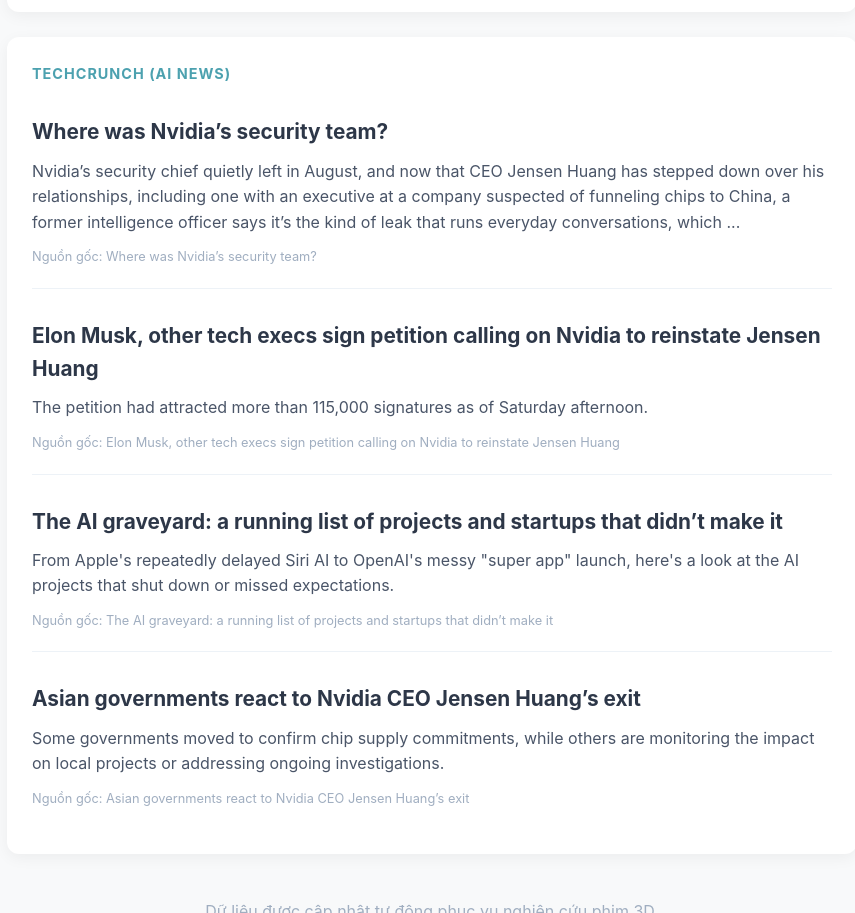
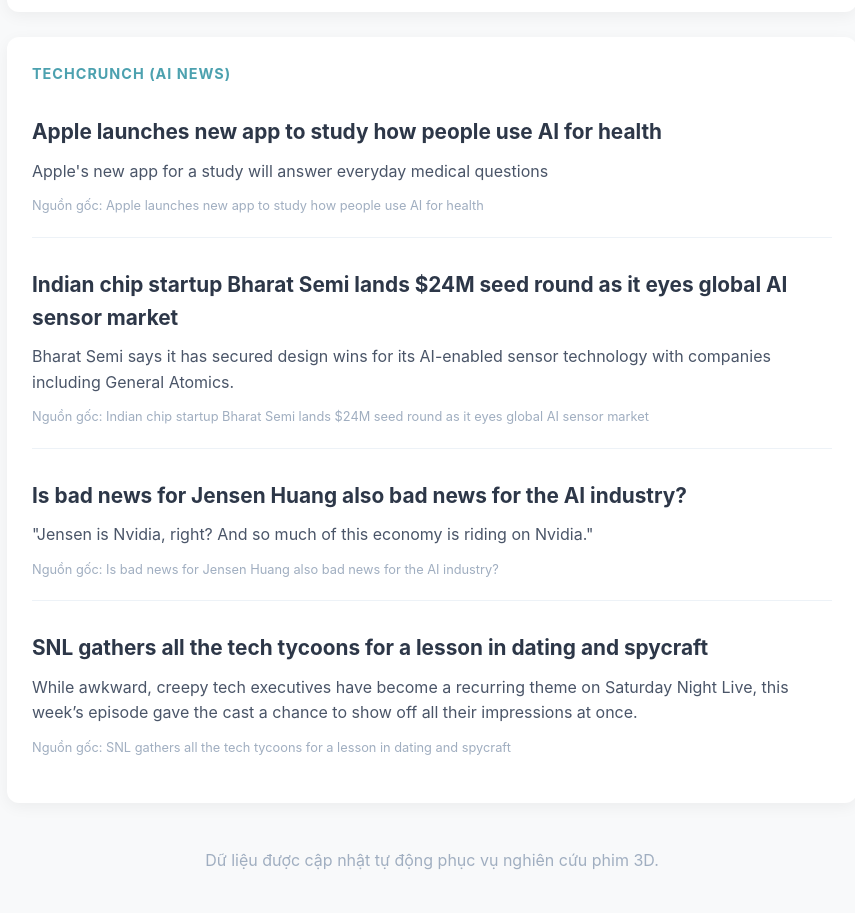
Before and after one commit to lelevietnam99/3d-ai-prompt-news, a plain HTML site: page index.html in a window 1280 px wide. Shown: the part 1887-2800 px from the top of the page, without its empty margins (208-1063 px from the left). Drawn offline with Linux system fonts and the light colour scheme.

Commit message:
Auto-update AI 3D Prompt News

```diff
--- a/index.html
+++ b/index.html
@@ -28,9 +28,23 @@
     <div class="container">
         <header>
             <h1>Cập Nhật AI & Prompt Làm Phim</h1>
-            <p>Dành riêng cho dự án Phim 3D Đức Phật | 15/11/2026</p>
+            <p>Dành riêng cho dự án Phim 3D Đức Phật | 16/11/2026</p>
         </header>
 <div class="feed-card"><div class="source-name">OpenAI (ChatGPT Updates)</div>
+                <div class="news-item">
+                    <div class="tag-container"></div>
+                    <a class="news-title" href="https://openai.com/index/step-toward-defining-the-standard-model" target="_blank">A step toward defining the Standard Model on a lattice</a>
+                    <div class="summary-vi">Explore a candidate nonperturbative lattice definition of the Standard Model and how GPT-6 Astra helped turn the idea into a detailed proof.</div>
+                    <div class="meta">Nguồn gốc: A step toward defining the Standard Model on a lattice</div>
+                </div>
+
+                <div class="news-item">
+                    <div class="tag-container"></div>
+                    <a class="news-title" href="https://openai.com/index/our-new-blog-for-science" target="_blank">Our new blog for science</a>
+                    <div class="summary-vi">The OpenAI science blog shares new findings, practical methods, and firsthand accounts from researchers using AI to advance scientific discovery.</div>
+                    <div class="meta">Nguồn gốc: Our new blog for science</div>
+                </div>
+
                 <div class="news-item">
                     <div class="tag-container"></div>
                     <a class="news-title" href="https://openai.com/index/introducing-chatgpt-wallet" target="_blank">Introducing ChatGPT Wallet</a>
@@ -43,20 +57,6 @@
                     <a class="news-title" href="https://openai.com/business/customer-stories/shield" target="_blank">Shield helps technicians hand off legacy portal work with OpenAI</a>
                     <div class="summary-vi">Shield uses OpenAI to help IT technicians hand off work in legacy portals. Its Forge agents navigate systems so technicians can focus on issues needing their judgment.</div>
                     <div class="meta">Nguồn gốc: Shield helps technicians hand off legacy portal work with OpenAI</div>
-                </div>
-
-                <div class="news-item">
-                    <div class="tag-container"></div>
-                    <a class="news-title" href="https://openai.com/business/customer-stories/amplitude" target="_blank">How Amplitude ships product improvements in 1–2 days with OpenAI</a>
-                    <div class="summary-vi">Built primarily on OpenAI models, Amplitude’s proactive product agent, Wave, identifies what to build, helps teams ship changes with coding agents, and measures the impact.</div>
-                    <div class="meta">Nguồn gốc: How Amplitude ships product improvements in 1–2 days with OpenAI</div>
-                </div>
-
-                <div class="news-item">
-                    <div class="tag-container"></div>
-                    <a class="news-title" href="https://openai.com/business/customer-stories/gondola" target="_blank">Gondola doubles revenue as its team builds more with Codex</a>
-                    <div class="summary-vi">Gondola helps creatives get credit and get hired, with Codex raising its lead engineer’s output by 50% and ChatGPT simplifying daily work.</div>
-                    <div class="meta">Nguồn gốc: Gondola doubles revenue as its team builds more with Codex</div>
                 </div>
                 </div><div class="feed-card"><div class="source-name">Google Blog (Gemini AI)</div>
                 <div class="news-item">
@@ -89,30 +89,30 @@
                 </div><div class="feed-card"><div class="source-name">TechCrunch (AI News)</div>
                 <div class="news-item">
                     <div class="tag-container"></div>
-                    <a class="news-title" href="https://techcrunch.com/2026/11/14/where-was-nvidias-security-team/" target="_blank">Where was Nvidia’s security team?</a>
-                    <div class="summary-vi">Nvidia’s security chief quietly left in August, and now that CEO Jensen Huang has stepped down over his relationships, including one with an executive at a company suspected of funneling chips to China, a former intelligence officer says it’s the kind of leak that runs everyday conversations, which ...</div>
-                    <div class="meta">Nguồn gốc: Where was Nvidia’s security team?</div>
+                    <a class="news-title" href="https://techcrunch.com/2026/11/15/apple-launches-new-app-to-study-how-people-use-ai-for-health/" target="_blank">Apple launches new app to study how people use AI for health</a>
+                    <div class="summary-vi">Apple's new app for a study will answer everyday medical questions</div>
+                    <div class="meta">Nguồn gốc: Apple launches new app to study how people use AI for health</div>
                 </div>
 
                 <div class="news-item">
                     <div class="tag-container"></div>
-                    <a class="news-title" href="https://techcrunch.com/2026/11/14/elon-musk-other-tech-execs-sign-petition-calling-on-nvidia-to-reinstate-jensen-huang/" target="_blank">Elon Musk, other tech execs sign petition calling on Nvidia to reinstate Jensen Huang</a>
-                    <div class="summary-vi">The petition had attracted more than 115,000 signatures as of Saturday afternoon.</div>
-                    <div class="meta">Nguồn gốc: Elon Musk, other tech execs sign petition calling on Nvidia to reinstate Jensen Huang</div>
+                    <a class="news-title" href="https://techcrunch.com/2026/11/15/indian-chip-startup-bharat-semi-lands-24m-seed-round-as-it-eyes-global-ai-sensor-market/" target="_blank">Indian chip startup Bharat Semi lands $24M seed round as it eyes global AI sensor market</a>
+                    <div class="summary-vi">Bharat Semi says it has secured design wins for its AI-enabled sensor technology with companies including General Atomics.</div>
+                    <div class="meta">Nguồn gốc: Indian chip startup Bharat Semi lands $24M seed round as it eyes global AI sensor market</div>
                 </div>
 
                 <div class="news-item">
                     <div class="tag-container"></div>
-                    <a class="news-title" href="https://techcrunch.com/2026/11/14/the-ai-graveyard-a-running-list-of-projects-and-startups-that-didnt-make-it/" target="_blank">The AI graveyard: a running list of projects and startups that didn’t make it</a>
-                    <div class="summary-vi">From Apple's repeatedly delayed Siri AI to OpenAI's messy "super app" launch, here's a look at the AI projects that shut down or missed expectations.</div>
-                    <div class="meta">Nguồn gốc: The AI graveyard: a running list of projects and startups that didn’t make it</div>
+                    <a class="news-title" href="https://techcrunch.com/2026/11/15/is-bad-news-for-jensen-huang-also-bad-news-for-the-ai-industry/" target="_blank">Is bad news for Jensen Huang also bad news for the AI industry?</a>
+                    <div class="summary-vi">"Jensen is Nvidia, right? And so much of this economy is riding on Nvidia."</div>
+                    <div class="meta">Nguồn gốc: Is bad news for Jensen Huang also bad news for the AI industry?</div>
                 </div>
 
                 <div class="news-item">
                     <div class="tag-container"></div>
-                    <a class="news-title" href="https://techcrunch.com/2026/11/14/asian-governments-react-to-nvidia-ceo-jensen-huangs-exit/" target="_blank">Asian governments react to Nvidia CEO Jensen Huang’s exit</a>
-                    <div class="summary-vi">Some governments moved to confirm chip supply commitments, while others are monitoring the impact on local projects or addressing ongoing investigations.</div>
-                    <div class="meta">Nguồn gốc: Asian governments react to Nvidia CEO Jensen Huang’s exit</div>
+                    <a class="news-title" href="https://techcrunch.com/2026/11/15/snl-gathers-all-the-tech-tycoons-for-a-lesson-in-dating-and-spycraft/" target="_blank">SNL gathers all the tech tycoons for a lesson in dating and spycraft</a>
+                    <div class="summary-vi">While awkward, creepy tech executives have become a recurring theme on Saturday Night Live, this week’s episode gave the cast a chance to show off all their impressions at once.</div>
+                    <div class="meta">Nguồn gốc: SNL gathers all the tech tycoons for a lesson in dating and spycraft</div>
                 </div>
                 </div>
         <footer style="text-align: center; color: #a0aec0; padding: 20px;">
```
